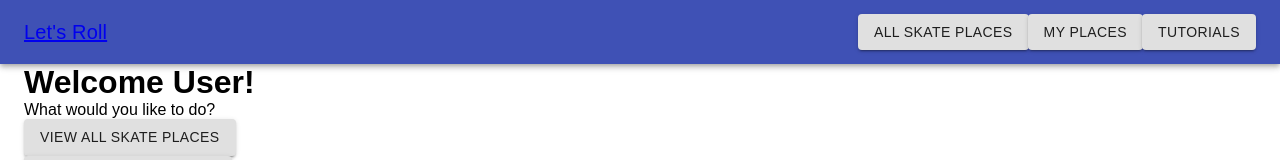
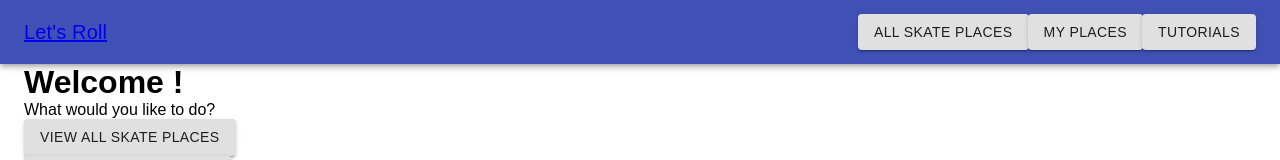
Before and after one commit to jadavianett/Lets-Roll, a React (Create React App) app in the folder client/: page /userdashboard in a window 1280 px wide. Shown: the top 160 px of the page. Built offline with nearby package versions, Linux system fonts and the light colour scheme.

Commit message:
grabbed user name for useState

```diff
--- a/client/src/pages/UserDashboard.js
+++ b/client/src/pages/UserDashboard.js
@@ -2,10 +2,11 @@ import Button from "@material-ui/core/Button";
 import Container from "@material-ui/core/Container";
 import { withRouter, Link } from "react-router-dom";
 import AuthContext from "../context/AuthContext";
-import React, { useContext, useEffect } from "react";
+import React, { useContext, useEffect, useState } from "react";
 import jwt_decode from "jwt-decode";
 
 function UserDashboard () {
+    const [user, setUser] = useState({})
 
 const {jwt} = useContext(AuthContext);
 useEffect(()=>{
@@ -13,6 +14,8 @@ useEffect(()=>{
 if(jwt){
     var decoded = jwt_decode(jwt);
     console.log(decoded);
+    setUser(decoded)
+    console.log(decoded.username)
 }
 
 },[jwt])
@@ -23,7 +26,7 @@ if(jwt){
 
     return (
         <Container>
-            <h1>Welcome User!</h1>
+            <h1>Welcome {user.username}!</h1>
             <p> What would you like to do?</p>
             <p><Link to = "/allplaces"><Button variant="contained">
                 VIEW ALL SKATE PLACES
```
